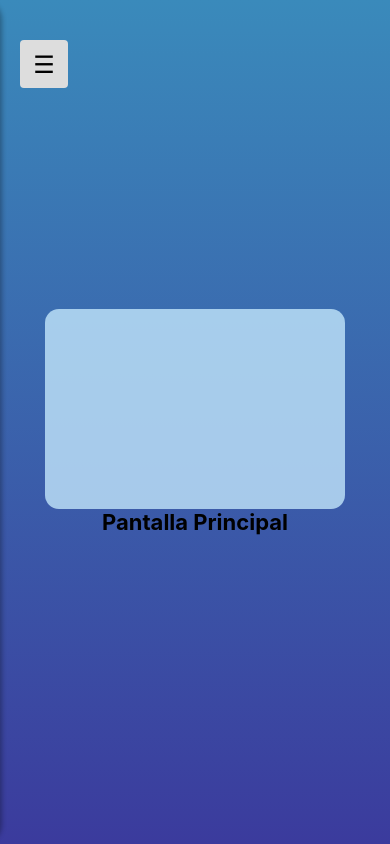
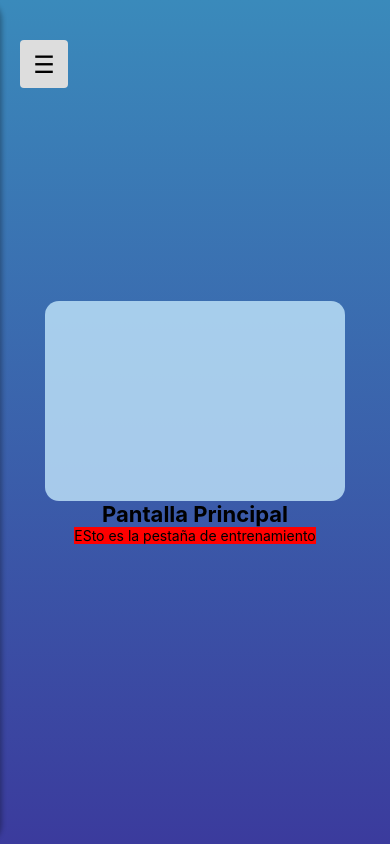
Before and after one commit to JoseLuCG/proyecto_CoDe, a React Native app in the folder Frontend/: screen /Home in a window 390 px wide. Built offline with nearby package versions, Linux system fonts and the light colour scheme.

Commit message:
Feat(Frontend/screens): implement the `TrainingTab` component in `HomeScreen`

```diff
--- a/Frontend/src/screens/HomeScreen.js
+++ b/Frontend/src/screens/HomeScreen.js
@@ -5,6 +5,7 @@ import { textStyle } from '../styles/TextStyles';
 import { colorStyle } from '../styles/Colors';
 import { buttonStyles } from '../styles/ButtonStyles';
 import SideLeftMenu from '../components/SideLeftMenu';
+import TrainingTab from '../components/TrainingTab';
 
 const { width } = Dimensions.get('window');
 const menuWidth = 250;
@@ -59,9 +60,10 @@ const HomeScreen = ({ navigation }) => {
 			{/* Contenido principal */}
 			<View style={styles.content}>
 				<View style={styles.routinesContainer}>
-
 				</View>
 				<Text style={styles.title}>Pantalla Principal</Text>
+
+				<TrainingTab></TrainingTab>
 			</View>
 		</LinearGradient>
 	);
```
